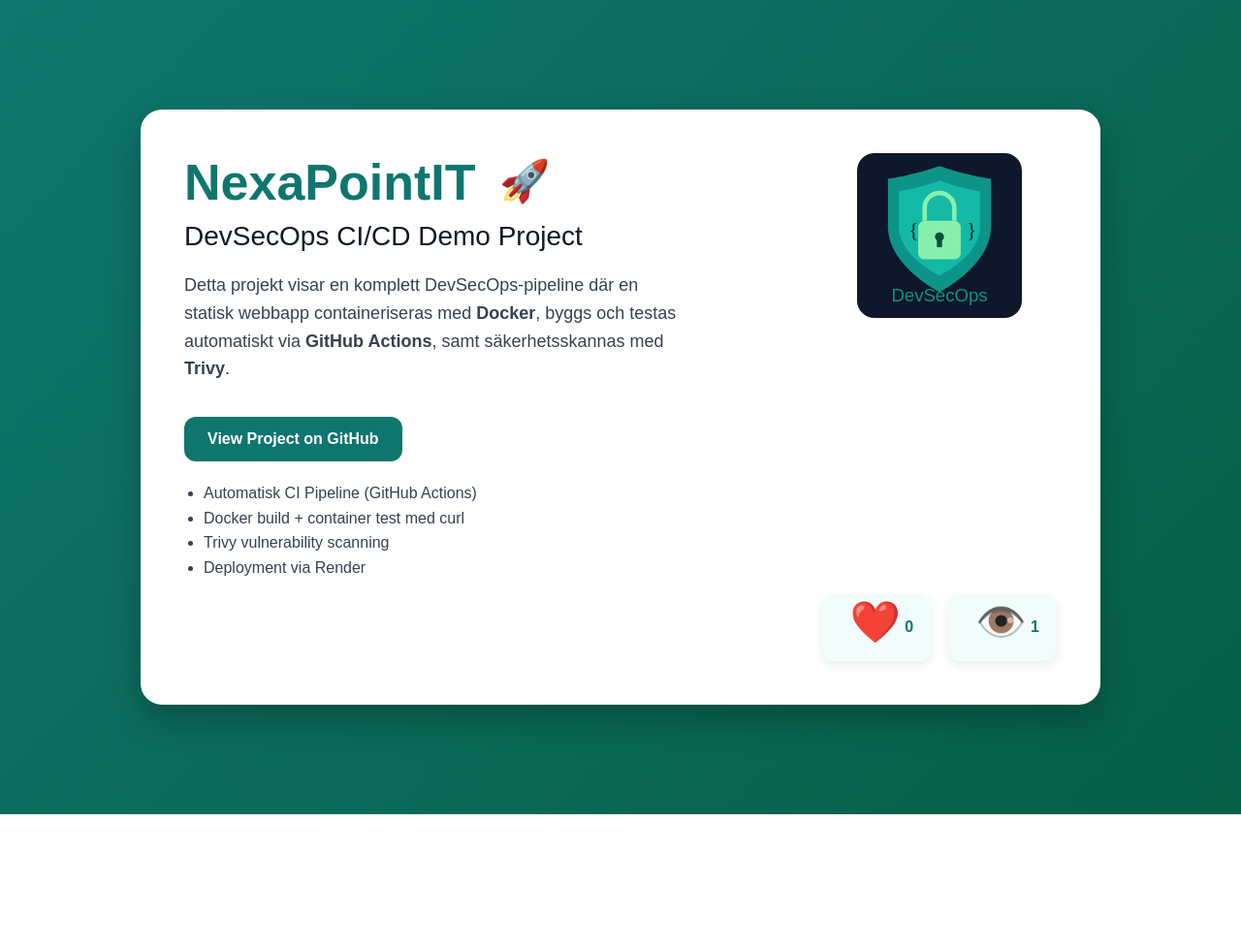
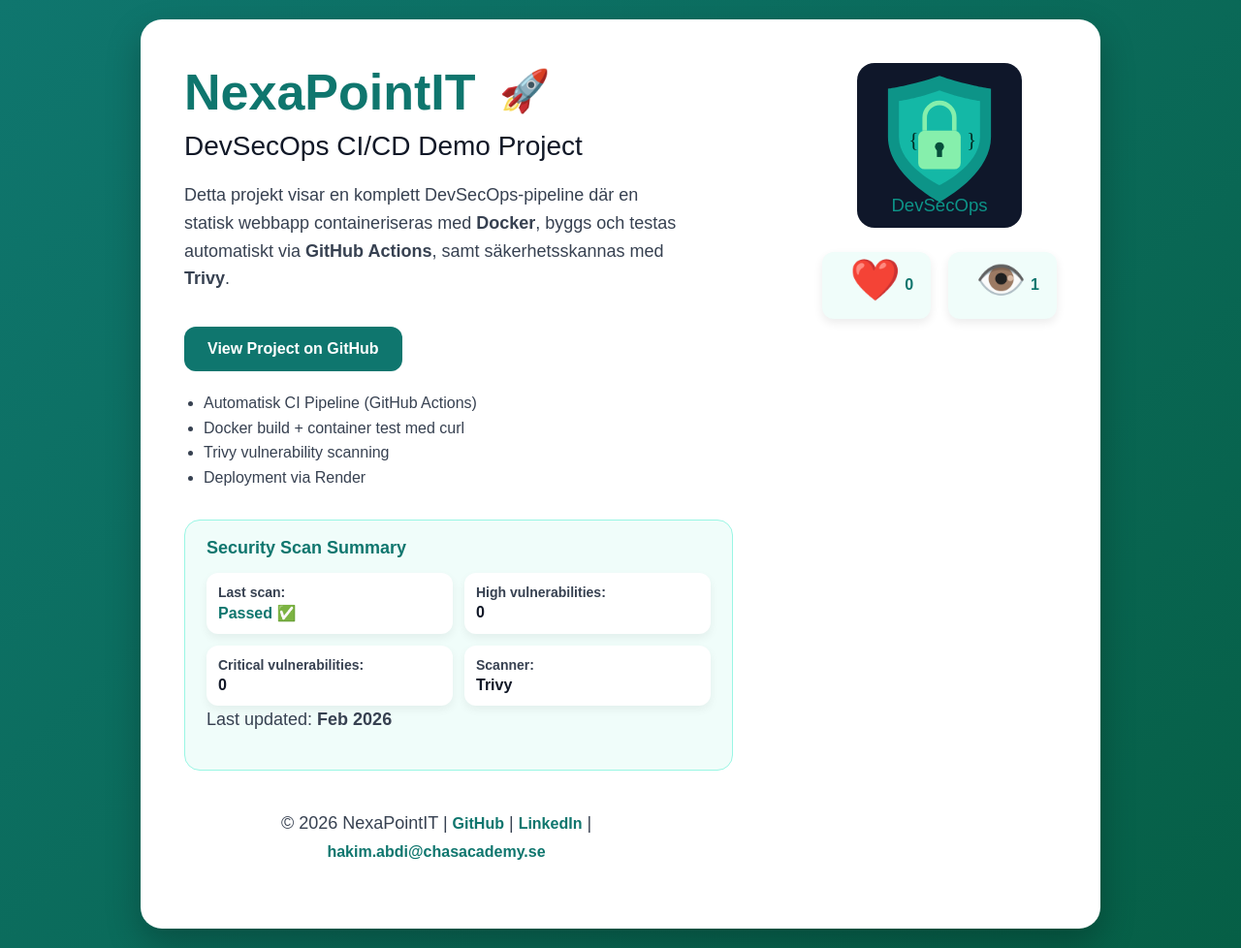
Before and after one commit to hakim-hub10/Devsecops1, a plain HTML site: page index.html in a window 1280 px wide. Shown: the whole page at 97% size. Before the commit the page ends 840 px from the top, so only its background shows below. Drawn offline with Linux system fonts and the light colour scheme.

Commit message:
Update homepage with security summary and footer

```diff
--- a/index.css
+++ b/index.css
@@ -30,7 +30,6 @@
   display: flex;
   flex-direction: column;
   align-items: center;
-  justify-content: flex-start;
   height: 100%;
   flex-shrink: 0;
 }
@@ -43,7 +42,7 @@
 }
 
 .stats {
-  margin-top: 260px;
+  margin-top: auto;
   display: flex;
   gap: 18px;
   padding-top: 25px;
@@ -60,6 +59,10 @@
   cursor: pointer;
   user-select: none;
   transition: 0.3s;
+}
+
+.stat:hover {
+  transform: scale(1.05);
 }
 
 .content {
@@ -123,6 +126,81 @@
   background: #065f46;
 }
 
+/* ✅ Security Box */
+.security-box {
+  margin-top: 30px;
+  padding: 18px 22px;
+  border-radius: 16px;
+  background: #f0fdfa;
+  border: 1px solid #99f6e4;
+  max-width: 520px;
+}
+
+.security-box h3 {
+  margin: 0 0 15px;
+  font-size: 18px;
+  color: #0f766e;
+}
+
+.security-grid {
+  display: grid;
+  grid-template-columns: 1fr 1fr;
+  gap: 12px;
+}
+
+.security-item {
+  background: white;
+  padding: 12px;
+  border-radius: 12px;
+  box-shadow: 0px 4px 10px rgba(0, 0, 0, 0.06);
+  font-size: 14px;
+}
+
+.security-item .label {
+  display: block;
+  color: #374151;
+  font-weight: 600;
+  margin-bottom: 4px;
+}
+
+.security-item .value {
+  font-size: 16px;
+  font-weight: bold;
+  color: #111827;
+}
+
+.security-item .passed {
+  color: #0f766e;
+}
+
+.last-updated {
+  margin-top: 15px;
+  font-size: 14px;
+  color: #374151;
+}
+
+/* ✅ Footer */
+footer {
+  margin-top: 40px;
+  text-align: center;
+  font-size: 14px;
+  color: #6b7280;
+}
+
+footer a {
+  background: none;
+  padding: 0;
+  margin: 0;
+  color: #0f766e;
+  font-weight: bold;
+  text-decoration: none;
+}
+
+footer a:hover {
+  text-decoration: underline;
+}
+
+/* ✅ Mobile Responsive */
 @media (max-width: 768px) {
   .card {
     flex-direction: column;
@@ -155,4 +233,8 @@
   .stats {
     justify-content: center;
   }
+
+  .security-grid {
+    grid-template-columns: 1fr;
+  }
 }
--- a/index.html
+++ b/index.html
@@ -4,8 +4,8 @@
   <meta charset="UTF-8" />
   <meta name="viewport" content="width=device-width, initial-scale=1.0" />
   <title>NexaPointIT - DevSecOps CI/CD Demo</title>
+
   <link rel="stylesheet" href="index.css">
-
 </head>
 
 <body>
@@ -30,7 +30,7 @@
     <!-- Content -->
     <div class="content">
       <h1>NexaPointIT <span class="rocket">🚀</span></h1>
-      <h2>DevSecOps CI/CD Demo Project</h2> </span></h1>
+      <h2>DevSecOps CI/CD Demo Project</h2>
 
       <p>
         Detta projekt visar en komplett DevSecOps-pipeline där en statisk webbapp
@@ -49,12 +49,53 @@
         <li>Trivy vulnerability scanning</li>
         <li>Deployment via Render</li>
       </ul>
+
+      <!-- Security Scan Summary -->
+      <div class="security-box">
+        <h3>Security Scan Summary</h3>
+
+        <div class="security-grid">
+          <div class="security-item">
+            <span class="label">Last scan:</span>
+            <span class="value passed">Passed ✅</span>
+          </div>
+
+          <div class="security-item">
+            <span class="label">High vulnerabilities:</span>
+            <span class="value">0</span>
+          </div>
+
+          <div class="security-item">
+            <span class="label">Critical vulnerabilities:</span>
+            <span class="value">0</span>
+          </div>
+
+          <div class="security-item">
+            <span class="label">Scanner:</span>
+            <span class="value">Trivy</span>
+          </div>
+        </div>
+
+        <p class="last-updated">
+          Last updated: <strong>Feb 2026</strong>
+        </p>
+      </div>
+
+      <!-- Footer -->
+      <footer>
+        <p>
+          © 2026 NexaPointIT |
+          <a href="https://github.com/hakim-hub10" target="_blank">GitHub</a> |
+          <a href="https://linkedin.com" target="_blank">LinkedIn</a> |
+          <a href="mailto:hakim.abdi@chasacademy.se">hakim.abdi@chasacademy.se</a>
+        </p>
+      </footer>
+
     </div>
 
   </div>
 
-
+  <script src="index.js"></script>
 
 </body>
-<script src="index.js"></script>
 </html>
```
